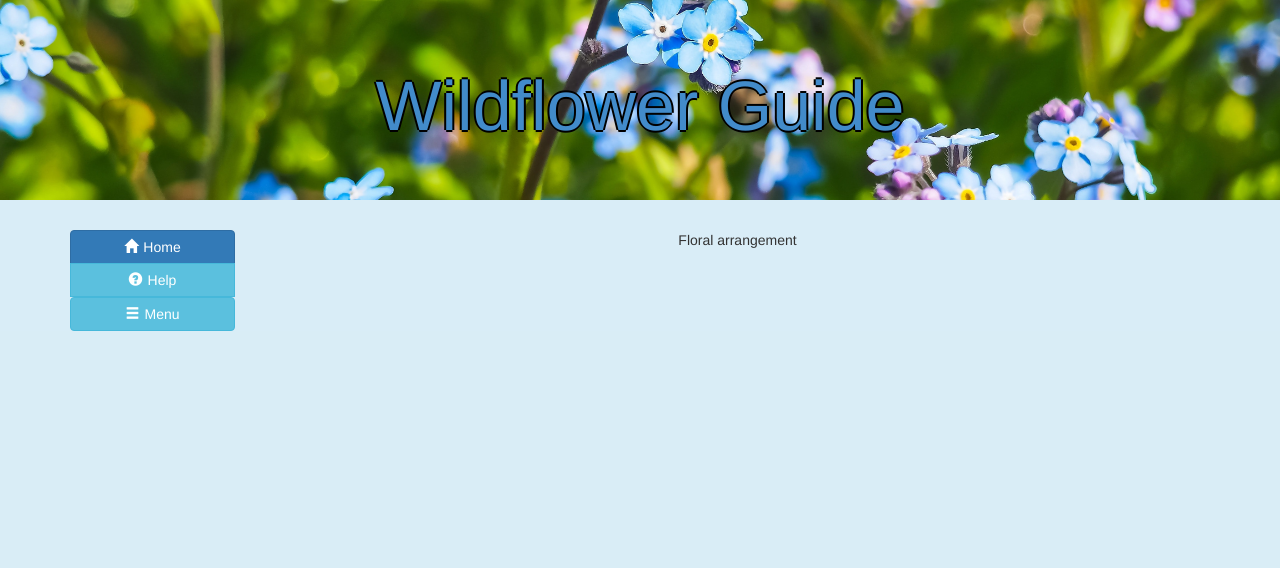
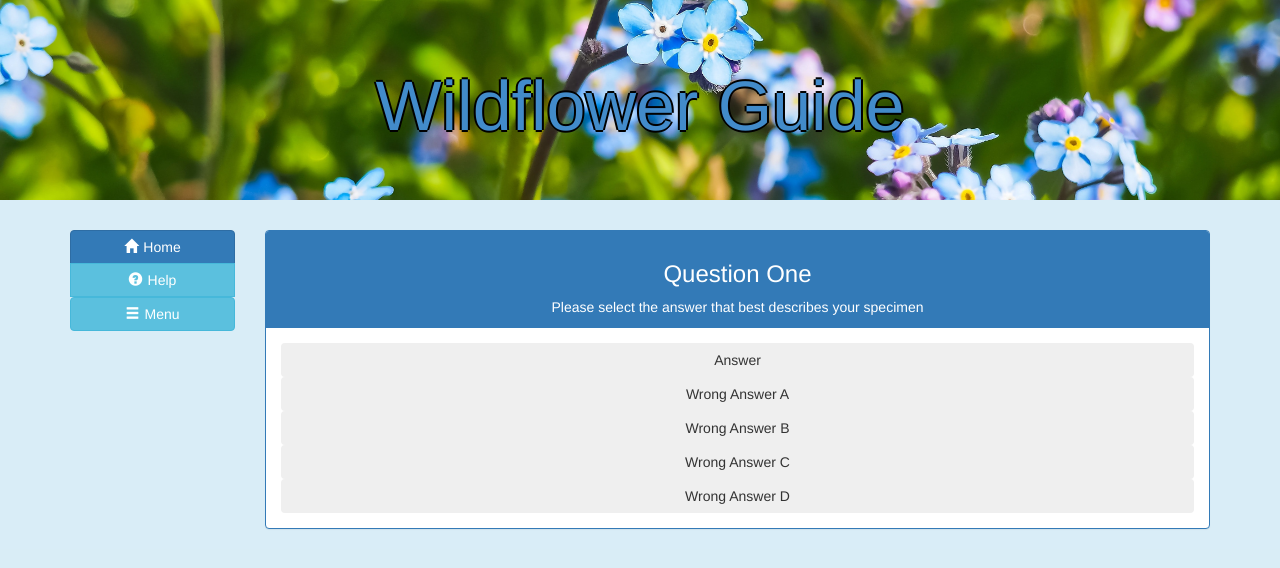
Before and after one commit to baileykkramer/UWSTOUT-Wildflower-Capstone, an Angular app: page /arrange_quiz in a window 1280 px wide. Shown: the top 568 px of the page. Built offline with nearby package versions, Linux system fonts and the light colour scheme.

Commit message:
updating

```diff
--- a/src/app/quizzes/floral_arrange/floral_arrange.component.html
+++ b/src/app/quizzes/floral_arrange/floral_arrange.component.html
@@ -1 +1,133 @@
-<p>Floral arrangement</p>
+<div class="panel panel-primary">
+    <!-- Set heading based on stage -->
+    <div class="panel-heading">
+      <div *ngIf="stage === 0">
+        <h3>{{stage1Title}}</h3>
+        {{instructions}}
+      </div>
+      <div *ngIf="stage === 1">
+        <h3>{{stage2Title}}</h3>
+        {{instructions}}
+      </div>
+      <div *ngIf="stage === 2">
+        <h3>{{stage3Title}}</h3>
+        {{instructions}}
+      </div>
+      <div *ngIf="stage === 3">
+        <h3>{{stage4Title}}</h3>
+        {{instructions}}
+      </div>
+      <div *ngIf="stage === 4">
+        <h3>{{stage5Title}}</h3>
+        {{instructions}}
+      </div>
+      <div *ngIf="stage === 5">
+        <h3>{{stage6Title}}</h3>
+        {{instructions}}
+      </div>
+      <div *ngIf="stage === 6">
+        <h3>{{stage7Title}}</h3>
+        {{instructions}}
+      </div>
+      <div *ngIf="stage === 7">
+        <h3>{{stage8Title}}</h3>
+        {{instructions}}
+      </div>
+      <div *ngIf="stage === 8">
+        <h3>{{stage9Title}}</h3>
+        {{instructions}}
+      </div>
+      <div *ngIf="stage === 9">
+        <h3>{{stage10Title}}</h3>
+        {{instructions}}
+      </div>
+      <div *ngIf="stage === 10">
+        <h3>{{stage11Title}}</h3>
+      </div>
+    </div>
+    <!-- Set up body of panel based on stage -->
+    <div class="panel-body">
+      <!-- Stage 1 handles the flower type of the group code-->
+
+      <div *ngIf="stage === 0">
+        <div *ngFor="let quest1 of QuestionOne">
+            <button class="btn btn-secondary btn-block btn-custom-btm-padding" (click)="select(quest1.code)">{{ quest1.type }}</button>
+        </div>
+      </div>
+
+      <div *ngIf="stage === 1">
+        <!-- Stage 2 handles the plant type of the group code -->
+        <div *ngFor="let quest2 of QuestionTwo">
+            <button class="btn btn-secondary btn-block btn-custom-btm-padding" (click)="select(quest2.code)">{{ quest2.type }}</button>
+        </div>
+      </div>
+
+      <div *ngIf="stage === 2">
+        <div *ngFor="let quest3 of QuestionThree">
+            <button class="btn btn-secondary btn-block btn-custom-btm-padding" (click)="select(quest3.code)">{{ quest3.type }}</button>
+
+        </div>
+      </div>
+
+      <div *ngIf="stage === 3">
+        <div *ngFor="let quest4 of QuestionFour">
+            <button class="btn btn-secondary btn-block btn-custom-btm-padding" (click)="select(quest4.code)">{{ quest4.type }}</button>
+
+        </div>
+      </div>
+
+      <div *ngIf="stage === 4">
+        <div *ngFor="let quest5 of QuestionFive">
+            <button class="btn btn-secondary btn-block btn-custom-btm-padding" (click)="select(quest5.code)">{{ quest5.type }}</button>
+
+        </div>
+      </div>
+
+      <div *ngIf="stage === 5">
+        <div *ngFor="let quest6 of QuestionSix">
+            <button class="btn btn-secondary btn-block btn-custom-btm-padding" (click)="select(quest6.code)">{{ quest6.type }}</button>
+
+        </div>
+      </div>
+
+      <div *ngIf="stage === 6">
+        <div *ngFor="let quest7 of QuestionSeven">
+            <button class="btn btn-secondary btn-block btn-custom-btm-padding" (click)="select(quest7.code)">{{ quest7.type }}</button>
+
+        </div>
+      </div>
+
+      <div *ngIf="stage === 7">
+        <div *ngFor="let quest8 of QuestionEight">
+            <button class="btn btn-secondary btn-block btn-custom-btm-padding" (click)="select(quest8.code)">{{ quest8.type }}</button>
+
+        </div>
+      </div>
+
+      <div *ngIf="stage === 8">
+        <div *ngFor="let quest9 of QuestionNine">
+            <button class="btn btn-secondary btn-block btn-custom-btm-padding" (click)="select(quest9.code)">{{ quest9.type }}</button>
+
+        </div>
+      </div>
+
+      <!-- Last question -->
+      <div *ngIf="stage === 9">
+        <div *ngFor="let quest10 of QuestionTen">
+            <button class="btn btn-secondary btn-block btn-custom-btm-padding" (click)="select(quest10.code)">{{ quest10.type }}</button>
+
+        </div>
+      </div>
+
+      <!-- Display results -->
+      <div *ngIf="stage === 10">
+        <div *ngFor="let ans of Answers">
+          {{stage1Title}}
+
+        </div>
+      </div>
+
+
+
+    </div>
+  </div>
--- a/src/app/quizzes/floral_arrange/floral_arrange.component.ts
+++ b/src/app/quizzes/floral_arrange/floral_arrange.component.ts
@@ -7,8 +7,146 @@ import { Component, OnInit } from '@angular/core';
 })
 export class Floral_Arrange implements OnInit {
 
+  stage: number;
+  answers: number [];
+  instructions = 'Please select the answer that best describes your specimen';
+  errorMsg = 'The code you have entered does not corresopond to any plant in our database. Please reexamine your entries and try again.';
+  stage1Title = 'Question One';
+  stage2Title = 'Question Two';
+  stage3Title = 'Question Three';
+  stage4Title = 'Question Four';
+  stage5Title = 'Question Five';
+  stage6Title = 'Question Six';
+  stage7Title = 'Question Seven';
+  stage8Title = 'Question Eight';
+  stage9Title = 'Question Nine';
+  stage10Title = 'Question Ten';
+  stage11Title = 'Results';
+  classificationTitle = 'Plant Classification';
+  errorTitle = 'Classification Issue';
+
+  QuestionOne =
+  [
+    { type: 'Answer', code: 1},
+    { type: 'Wrong Answer A', code: 0},
+    { type: 'Wrong Answer B', code: 0},
+    { type: 'Wrong Answer C', code: 0},
+    { type: 'Wrong Answer D', code: 0},
+  ];
+
+  QuestionTwo =
+  [
+    { type: 'Answer', code: 1},
+    { type: 'Wrong Answer A', code: 0},
+    { type: 'Wrong Answer B', code: 0},
+    { type: 'Wrong Answer C', code: 0},
+    { type: 'Wrong Answer D', code: 0},
+  ];
+
+  QuestionThree =
+  [
+    { type: 'Answer', code: 1},
+    { type: 'Wrong Answer A', code: 0},
+    { type: 'Wrong Answer B', code: 0},
+    { type: 'Wrong Answer C', code: 0},
+    { type: 'Wrong Answer D', code: 0},
+  ];
+
+  QuestionFour =
+  [
+    { type: 'Answer', code: 1},
+    { type: 'Wrong Answer A', code: 0},
+    { type: 'Wrong Answer B', code: 0},
+    { type: 'Wrong Answer C', code: 0},
+    { type: 'Wrong Answer D', code: 0},
+  ];
+
+  QuestionFive =
+  [
+    { type: 'Answer', code: 1},
+    { type: 'Wrong Answer A', code: 0},
+    { type: 'Wrong Answer B', code: 0},
+    { type: 'Wrong Answer C', code: 0},
+    { type: 'Wrong Answer D', code: 0},
+  ];
+
+  QuestionSix =
+  [
+    { type: 'Answer', code: 1},
+    { type: 'Wrong Answer A', code: 0},
+    { type: 'Wrong Answer B', code: 0},
+    { type: 'Wrong Answer C', code: 0},
+    { type: 'Wrong Answer D', code: 0},
+  ];
+
+  QuestionSeven =
+  [
+    { type: 'Answer', code: 1},
+    { type: 'Wrong Answer A', code: 0},
+    { type: 'Wrong Answer B', code: 0},
+    { type: 'Wrong Answer C', code: 0},
+    { type: 'Wrong Answer D', code: 0},
+  ];
+
+  QuestionEight =
+  [
+    { type: 'Answer', code: 1},
+    { type: 'Wrong Answer A', code: 0},
+    { type: 'Wrong Answer B', code: 0},
+    { type: 'Wrong Answer C', code: 0},
+    { type: 'Wrong Answer D', code: 0},
+  ];
+
+  QuestionNine =
+  [
+    { type: 'Answer', code: 1},
+    { type: 'Wrong Answer A', code: 0},
+    { type: 'Wrong Answer B', code: 0},
+    { type: 'Wrong Answer C', code: 0},
+    { type: 'Wrong Answer D', code: 0},
+  ];
+
+  QuestionTen =
+  [
+    { type: 'Answer', code: 1},
+    { type: 'Wrong Answer A', code: 0},
+    { type: 'Wrong Answer B', code: 0},
+    { type: 'Wrong Answer C', code: 0},
+    { type: 'Wrong Answer D', code: 0},
+  ];
+
   constructor() { }
 
-  ngOnInit() {}
+  ngOnInit()
+  {
+    this.stage = 0;
+    this.answers = [];
+  }
+  select(num)
+  {
+        this.answers[this.stage] = num;
+        this.stage++;
+    console.log(' Code: ', this.answers[this.stage-1], 'Stage:', this.stage);
+  }
 
+
+  CorrectAnswer =
+  [
+    {type: 'Correct 1', code: 0},
+    {type: 'Correct 1', code: 1},
+    {type: 'Correct 1', code: 2},
+    {type: 'Correct 1', code: 3},
+    {type: 'Correct 1', code: 4},
+    {type: 'Correct 1', code: 5},
+    {type: 'Correct 1', code: 6},
+    {type: 'Correct 1', code: 7},
+    {type: 'Correct 1', code: 8},
+    {type: 'Correct 1', code: 9},
+  ];
+
+
+  display(num)
+  {
+
+  }
 }
--- a/src/app/quizzes/floral_structure/floral_structure.component.ts
+++ b/src/app/quizzes/floral_structure/floral_structure.component.ts
@@ -9,39 +9,106 @@ export class Floral_Structure implements OnInit {
 
   anwers: number[];
 
-  flowerType =
+
+  QuestionOne =
   [
-    { type: 'Irregular Flowers', code: 1},
-    { type: '2 Regular Parts', code: 2},
-    { type: '3 Regular Parts', code: 3},
-    { type: '4 Regular Parts', code: 4},
-    { type: '5 Regular Parts', code: 5},
-    { type: '6 Regular Parts', code: 6},
-    { type: '7 or More Regular Parts', code: 7},
-    { type: 'Parts Indistinguishable', code: 8},
-    {type: 'Goldenrod (Solidago)', code: 9},
-    {type: 'Aster', code: 9.01}
+    {type: 'Question:', code: 0},
+    { type: 'Answer', code: 1},
+    { type: 'Wrong Answer', code: 2},
+    { type: 'Wrong Answer', code: 3},
+    { type: 'Wrong Answer', code: 4},
+    { type: 'Wrong Answer', code: 5},
   ];
 
-  plantType =
+  QuestionTwo =
   [
-    {type: 'No Apparent Leaves', code: 1},
-    {type: 'Basal Leaves Only', code: 2},
-    {type: 'Alternate Leaves', code: 3},
-    {type: 'Opposite or Whorled Leaves', code: 4},
-    {type: 'Shrubs', code: 5},
-    {type: 'Vines', code: 6},
+    {type: 'Question:', code: 0},
+    { type: 'Answer', code: 1},
+    { type: 'Wrong Answer', code: 2},
+    { type: 'Wrong Answer', code: 3},
+    { type: 'Wrong Answer', code: 4},
+    { type: 'Wrong Answer', code: 5},
   ];
 
-  leafType =
+  QuestionThree =
   [
-    {type: 'No apparent Leaves', code: 1},
-    {type: 'Leaves Entire', code: 2},
-    {type: 'Leaves Toothed or Lobed', code: 3},
-    {type: 'Leaves Divided', code: 4},
+    {type: 'Question:', code: 0},
+    { type: 'Answer', code: 1},
+    { type: 'Wrong Answer', code: 2},
+    { type: 'Wrong Answer', code: 3},
+    { type: 'Wrong Answer', code: 4},
+    { type: 'Wrong Answer', code: 5},
   ];
 
+  QuestionFour =
+  [
+    {type: 'Question:', code: 0},
+    { type: 'Answer', code: 1},
+    { type: 'Wrong Answer', code: 2},
+    { type: 'Wrong Answer', code: 3},
+    { type: 'Wrong Answer', code: 4},
+    { type: 'Wrong Answer', code: 5},
+  ];
 
+  QuestionFive =
+  [
+    {type: 'No apparent Leaves', code: 0},
+    { type: 'Answer', code: 1},
+    { type: 'Wrong Answer', code: 2},
+    { type: 'Wrong Answer', code: 3},
+    { type: 'Wrong Answer', code: 4},
+    { type: 'Wrong Answer', code: 5},
+  ];
+
+  QuestionSix =
+  [
+    {type: 'No apparent Leaves', code: 0},
+    { type: 'Answer', code: 1},
+    { type: 'Wrong Answer', code: 2},
+    { type: 'Wrong Answer', code: 3},
+    { type: 'Wrong Answer', code: 4},
+    { type: 'Wrong Answer', code: 5},
+  ];
+
+  QuestionSeven =
+  [
+    {type: 'No apparent Leaves', code: 0},
+    { type: 'Answer', code: 1},
+    { type: 'Wrong Answer', code: 2},
+    { type: 'Wrong Answer', code: 3},
+    { type: 'Wrong Answer', code: 4},
+    { type: 'Wrong Answer', code: 5},
+  ];
+
+  QuestionEight =
+  [
+    {type: 'No apparent Leaves', code: 0},
+    { type: 'Answer', code: 1},
+    { type: 'Wrong Answer', code: 2},
+    { type: 'Wrong Answer', code: 3},
+    { type: 'Wrong Answer', code: 4},
+    { type: 'Wrong Answer', code: 5},
+  ];
+
+  QuestionNine =
+  [
+    {type: 'No apparent Leaves', code: 0},
+    { type: 'Answer', code: 1},
+    { type: 'Wrong Answer', code: 2},
+    { type: 'Wrong Answer', code: 3},
+    { type: 'Wrong Answer', code: 4},
+    { type: 'Wrong Answer', code: 5},
+  ];
+
+  QuestionTen =
+  [
+    {type: 'No apparent Leaves', code: 0},
+    { type: 'Answer', code: 1},
+    { type: 'Wrong Answer', code: 2},
+    { type: 'Wrong Answer', code: 3},
+    { type: 'Wrong Answer', code: 4},
+    { type: 'Wrong Answer', code: 5},
+  ];
 
   constructor() { }
 
```
